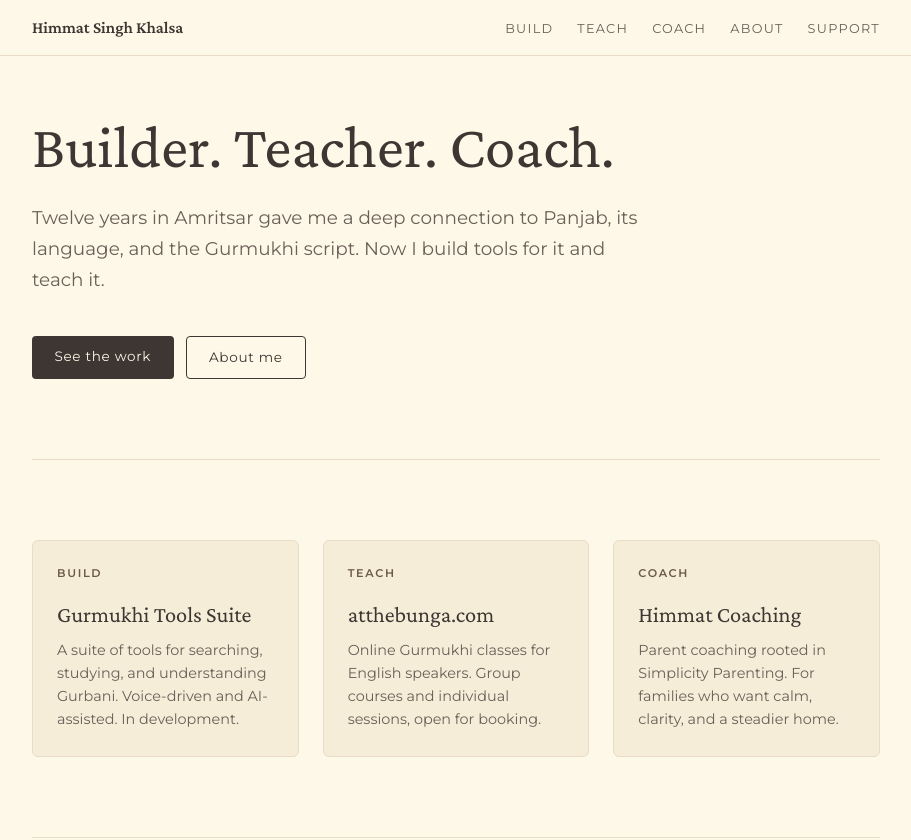
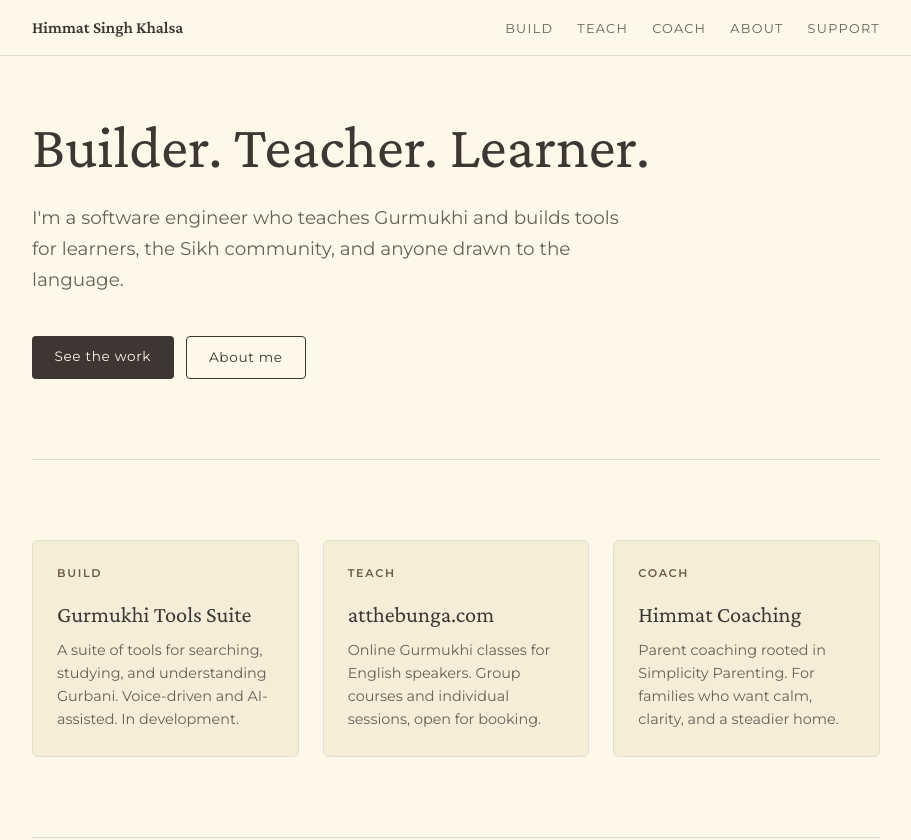
Before and after one commit to thehimmat/thehimmat.github.io, a plain HTML site: page index.html in a window 1280 px wide. Shown: the top 840 px of the page, without its empty margins (184-1095 px from the left). Drawn offline with nearby package versions, Linux system fonts and the light colour scheme.

Commit message:
Update hero tagline and subtitle

```diff
--- a/index.html
+++ b/index.html
@@ -348,11 +348,11 @@
     <!-- Hero -->
     <section class="hero-pad" aria-labelledby="hero-heading" style="border-top: none;">
       <h1 id="hero-heading" style="font-size: clamp(2.4rem, 5vw, 3.8rem); line-height: 1.15; margin: 0 0 1.25rem; color: var(--charcoal);">
-        Builder. Teacher. Coach.
+        Builder. Teacher. Learner.
       </h1>
       <p style="font-size: 1.15rem; max-width: 38rem; color: var(--charcoal-light); line-height: 1.7; margin: 0 0 2.5rem;">
-        Twelve years in Amritsar gave me a deep connection to Panjab, its language,
-        and the Gurmukhi script. Now I build tools for it and teach it.
+        I'm a software engineer who teaches Gurmukhi and builds tools for learners,
+        the Sikh community, and anyone drawn to the language.
       </p>
       <div class="flex-wrap-row">
         <a href="#build" class="btn-primary">See the work</a>
```
